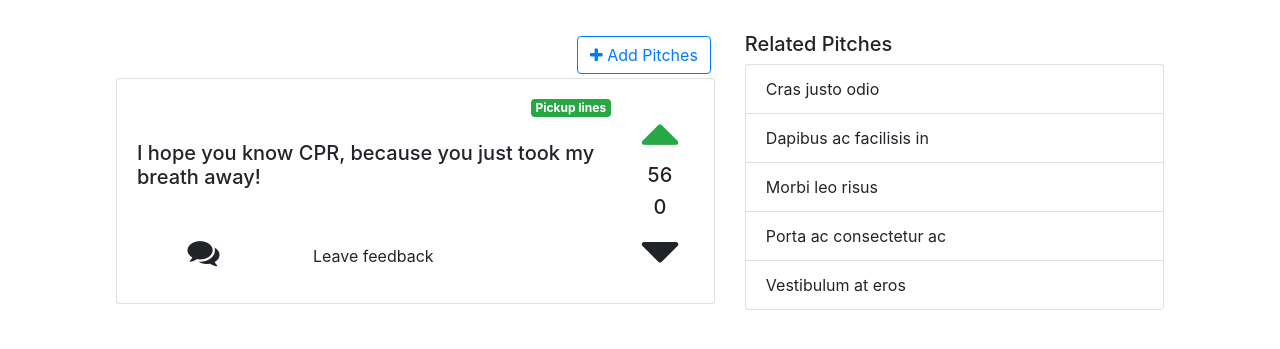
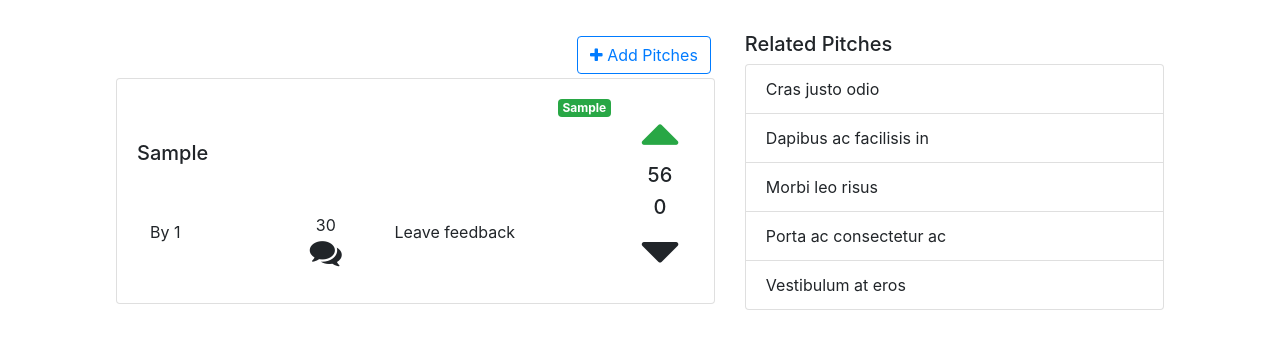
Before and after one commit to k-koech/Notebook, a Flask app: page / in a window 1280 px wide. Shown: the part 56-405 px from the top of the page. Run offline with Flask 2, Linux system fonts and the light colour scheme; tables that the repository leaves empty hold one stand-in row (values such as "Sample post"); some libraries are stand-ins or nearby versions.

Commit message:
fetched pitches from the db

```diff
--- a/app/main/views.py
+++ b/app/main/views.py
@@ -26,12 +26,9 @@ def index():
 
     title = 'Home - Welcome to The best Movie Review Website Online'
 
-    search_movie = request.args.get('movie_query')
-
-    if search_movie:
-        return redirect(url_for('main.search',movie_name=search_movie))
-    else:
-        return render_template('index.html', title = title)
+    pitches= Pitch.query.all()
+    print(pitches)
+    return render_template('index.html', title = title, pitches=pitches)
 
 # @main.route('/search/<movie_name>')
 # def search(movie_name):
@@ -50,10 +47,11 @@ def pitch():
     if request.method=="POST":
         category = request.form['category']
         pitch = request.form['pitch']
-        current_use=request.current_user
-        new_pitch = Pitch(category=category, pitch=pitch, user_id=current_use )
+        new_pitch = Pitch(category=category, pitch=pitch, user_id=current_user.id )
         db.session.add(new_pitch)
         db.session.commit()
+        return redirect(url_for('main.index' ))
+    else:
         return redirect(url_for('main.index' ))
 
     return render_template('index.html')
--- a/app/models.py
+++ b/app/models.py
@@ -16,7 +16,7 @@ class User(UserMixin,db.Model):
     username = db.Column(db.String(255),index = True)
     email = db.Column(db.String(255),unique = True,index = True)
     role_id = db.Column(db.Integer,db.ForeignKey('roles.id'))
-    pitch = db.relationship('Pitch',backref = 'user',lazy = "dynamic")
+    pitches = db.relationship('Pitch',backref = 'user',lazy = "dynamic")
     bio = db.Column(db.String(255))
     profile_pic_path = db.Column(db.String())
     password_secure = db.Column(db.String(255))
--- a/app/templates/index.html
+++ b/app/templates/index.html
@@ -12,19 +12,21 @@
             Add Pitches</button>
         </div>
 
+        {% for pitch in pitches %}
         <div class="card mb-4" >
             <div class="card-body">
                 <div class="row">
                     <div class="col-md-10">
                         <div class="row">
-                            <span class="badge badge-success  ml-auto">Pickup lines</span>
+                            <span class="badge badge-success  ml-auto">{{ pitch.category}}</span>
                         </div>
                         <h5 class="card-text mt-4">
-                            I hope you know CPR, because you just took my breath away!
+                            {{ pitch.pitch }}
                         </h5>
                         <div class="row mt-5">
-                            <div class="col-md-4 text-center"><i class="fa fa-comments fa-2x" aria-hidden="true"></i></div>
-                            <div class="col-md-7"><button class="btn">Leave feedback</button></div>
+                            <div class="col-md-4"><button class="btn">By {{ pitch.user_id }}</button></div>
+                            <div class="col-md-2 text-center">30<i class="fa fa-comments fa-2x" aria-hidden="true"></i></div>
+                            <div class="col-md-5"><button class="btn">Leave feedback</button></div>
                         </div>
                     </div>
 
@@ -48,6 +50,7 @@
             {% endblock %}
 
         </div>
+        {% endfor %}
 
 
     </div>
```
